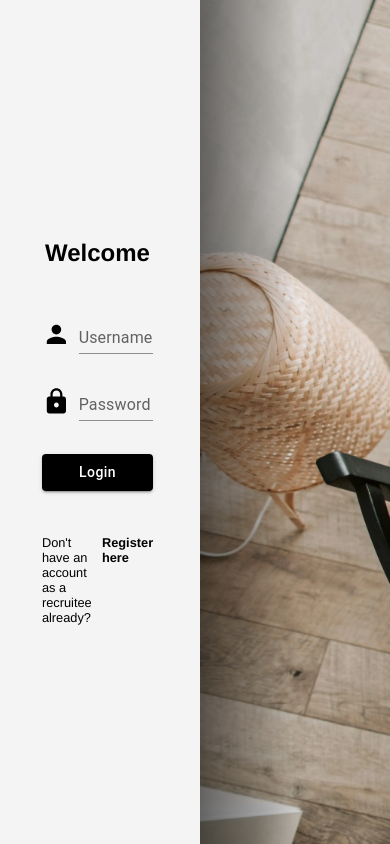
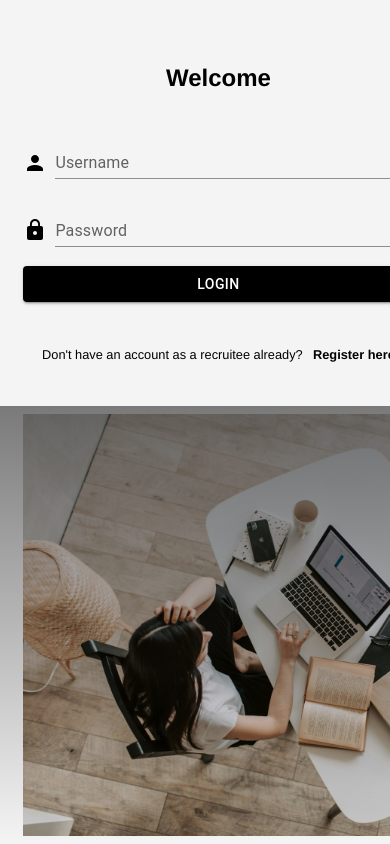
Before and after one commit to 912-Danciu-Diana/RecruitApp, a React (Create React App) app: page / in a window 390 px wide. Built offline with nearby package versions, Linux system fonts and the light colour scheme.

Commit message:
responsive styling

```diff
--- a/src/screens/LoginScreen.js
+++ b/src/screens/LoginScreen.js
@@ -7,7 +7,8 @@ import Button from '@mui/material/Button';
 import TextField from '@mui/material/TextField';
 import PersonIcon from '@mui/icons-material/Person';
 import LockIcon from '@mui/icons-material/Lock';
-import loginImg from '../assets/login-img.webp'
+import loginImg from '../assets/login-img.webp';
+import '../styles/login-screen.css';
 
 const CustomTextField = styled(TextField)({
   '& label.Mui-focused': {
@@ -42,110 +43,28 @@ const LoginScreen = () => {
     }
   };
 
-  const styles = {
-    loginContainer: {
-      display: 'flex',
-      flexDirection: 'row',
-      justifyContent: 'center',
-      alignItems: 'center',
-      height: '100vh',
-      width: '100vw',
-      overflow: 'clip',
-      fontFamily: 'Helvetica'
-    },
-    formContainer: {
-      height: '100%',
-      width: '50%',
-      display: 'flex',
-      flexDirection: 'column',
-      justifyContent: 'center',
-      alignItems: 'center',
-      gap: '1.2em',
-      padding: '0 12%'
-    },
-    imageContainer: {
-      height: '100%',
-      width: '50%',
-      minWidth: '50%',
-      display: 'flex',
-      position: 'relative'
-    },
-    imageOverlay: {
-      position: 'absolute',
-      top: 0,
-      left: 0,
-      height: '100%',
-      width: '50%',
-      background: 'linear-gradient(90deg, rgba(0,0,0,0.5) 0%, rgba(0,0,0,0) 100%)',
-      display: 'block'
-    },
-    inputContainer: {
-      width: "100%",
-      display: 'flex',
-      flexDirection: 'row',
-      alignItems: 'flex-end',
-      gap: '0.5em'
-    },
-
-    input: {
-      width: '100%'
-    },
-
-    button: {
-      width: '100%',
-      background: '#000',
-      textTransform: 'none',
-      marginTop: '1em'
-    },
-
-    icon: {
-      width: '1.2em',
-      height: '1.2em',
-      marginBottom: '0.2em'
-    },
-
-    registerContainer: {
-      marginTop: "2em",
-      fontSize: '0.8em',
-      display: 'flex',
-      gap: '0.8em'
-    },
-
-    link: {
-      textDecoration: 'none',
-      fontWeight: 'bold',
-      color: '#000'
-    },
-
-    errorMessage: {
-      color: 'red',
-      marginTop: '10px'
-    }
-
-  };
-
   return (
-    <div style={styles.loginContainer}>
-      <div style={styles.formContainer}>
+    <div className='loginContainer'>
+      <div className='formContainer'>
         <h2>Welcome</h2>
-        <div style={styles.inputContainer}>
-          <PersonIcon style={styles.icon}></PersonIcon>
-          <CustomTextField style={styles.input} variant='standard' label='Username' value={username} onChange={(event) => setUsername(event.target.value)} />
+        <div className='inputContainer'>
+          <PersonIcon className='icon'></PersonIcon>
+          <CustomTextField className='input' variant='standard' label='Username' value={username} onChange={(event) => setUsername(event.target.value)} />
         </div>
-        <div style={styles.inputContainer}>
-          <LockIcon style={styles.icon}></LockIcon>
-          <CustomTextField style={styles.input} variant='standard' label='Password' type="password" value={password} onChange={(event) => setPassword(event.target.value)} />
+        <div className='inputContainer'>
+          <LockIcon className='icon'></LockIcon>
+          <CustomTextField className='input' variant='standard' label='Password' type="password" value={password} onChange={(event) => setPassword(event.target.value)} />
         </div>
-        <Button style={styles.button} variant="contained" onClick={handleLogin}>Login</Button>
-        {error && <div style={styles.errorMessage}>{error}</div>}
-        <div style={styles.registerContainer}>
+        <Button className='button' variant="contained" onClick={handleLogin}>Login</Button>
+        {error && <div className='errorMessage'>{error}</div>}
+        <div className='registerContainer'>
           Don't have an account as a recruitee already?
-          <Link to="/register-recruitee" style={styles.link}>Register here</Link>
+          <Link to="/register-recruitee" className='link'>Register here</Link>
         </div>
       </div>
-      <div style={styles.imageContainer}>
+      <div className='imageContainer'>
         <img src={loginImg} alt="loginImg" />
-        <div style={styles.imageOverlay}></div>
+        <div className='imageOverlay'></div>
       </div>
 
 
--- /dev/null
+++ b/src/styles/login-screen.css
@@ -0,0 +1,106 @@
+.loginContainer {
+    display: flex;
+    flex-direction: row;  /* Keeps the side-by-side layout for desktop */
+    justify-content: center;
+    align-items: center;
+    height: 100vh;
+    width: 100vw;
+    overflow: clip;
+    font-family: Helvetica;
+  }
+
+  .formContainer {
+    height: 100%;
+    width: 50%;  /* Ensures form takes half the screen width on desktop */
+    display: flex;
+    flex-direction: column;
+    justify-content: center;
+    align-items: center;
+    gap: 1.2em;
+    padding: 0 12%;
+  }
+
+  .imageContainer {
+    height: 100%;
+    width: 50%;  /* Ensures image takes half the screen width on desktop */
+    display: flex;
+    position: relative;
+  }
+
+  .imageOverlay {
+    position: absolute;
+    top: 0;
+    left: 0;
+    height: 100%;
+    width: 50%;
+    background: linear-gradient(90deg, rgba(0,0,0,0.5) 0%, rgba(0,0,0,0) 100%);
+    display: block;
+  }
+
+  .inputContainer {
+    width: 100%;
+    display: flex;
+    flex-direction: row;
+    align-items: flex-end;
+    gap: 0.5em;
+  }
+
+  .input {
+    width: 100%;
+  }
+
+  .button {
+    width: 100%;
+    background: #000 !important;
+    text-transform: none;
+    margin-top: 1em;
+    color: white;
+  }
+
+  .button:hover {
+    background-color: rgb(25, 24, 24) !important;
+  }
+
+  .icon {
+    width: 1.2em;
+    height: 1.2em;
+    margin-bottom: 0.2em;
+  }
+
+  .registerContainer {
+    margin-top: 2em;
+    font-size: 0.8em;
+    display: flex;
+    gap: 0.8em;
+  }
+
+  .link {
+    text-decoration: none;
+    font-weight: bold;
+    color: #000;
+  }
+
+  .errorMessage {
+    color: red;
+    margin-top: 10px;
+  }
+
+
+  @media (max-width: 768px) {
+    .loginContainer {
+      flex-direction: column;
+      align-items: stretch;
+    }
+
+    .formContainer, .imageContainer {
+      width: 100%;
+      height: 50%;
+      padding: 2% 6%;
+    }
+
+    .imageOverlay {
+      width: 100%;
+      background: linear-gradient(180deg, rgba(0,0,0,0.5) 0%, rgba(0,0,0,0) 100%);
+    }
+
+  }
--- a/src/styles/user-profile.css
+++ b/src/styles/user-profile.css
@@ -240,39 +240,30 @@ header {
   object-fit: cover;
 }
 
-@media (min-width: 868px) {
-  .body .cols__container {
-    max-width: 1200px;
-    margin: 0 auto;
-    width: 90%;
-    justify-content: space-between;
-    display: grid;
-    grid-template-columns: 1fr 2fr;
-    gap: 50px;
+@media (max-width: 768px) {
+  .search__nav {
+    flex-direction: column; /* Stack elements vertically on smaller screens */
   }
-  .body .cols__container .left__col {
-    padding: 25px 0px;
+
+  .search__nav input[type="text"] {
+    width: 90%; /* Adjusted width for search input */
+    margin: 5px auto; /* Centered with vertical margin */
   }
-  .body .cols__container .right__col nav ul {
-    flex-direction: row;
-    gap: 30px;
-  }
-  .body .cols__container .right__col .photos {
-    height: 365px;
-    overflow: auto;
-    padding: 0 0 30px;
+
+  .search__nav button {
+    width: 30px; /* Adjust width for search button */
+    margin: 5px auto; /* Centered with vertical margin */
+    padding: 8px; /* Consistent padding for better tap targets */
   }
 }
 
-@media (min-width: 1017px) {
-  .body .cols__container .left__col {
-    margin: 0;
-    margin-right: auto;
+@media (max-width: 480px) {
+  .search__nav .left__container, .search__nav .right__container {
+    width: 100%; /* Full width to manage space */
   }
-  .body .cols__container .right__col nav {
-    flex-direction: row;
-  }
-  .body .cols__container .right__col nav button {
-    margin-top: 0;
+
+  .search__nav .logout {
+    width: 100%; /* Full width for logout button */
+    margin-top: 5px;
   }
 }
```
